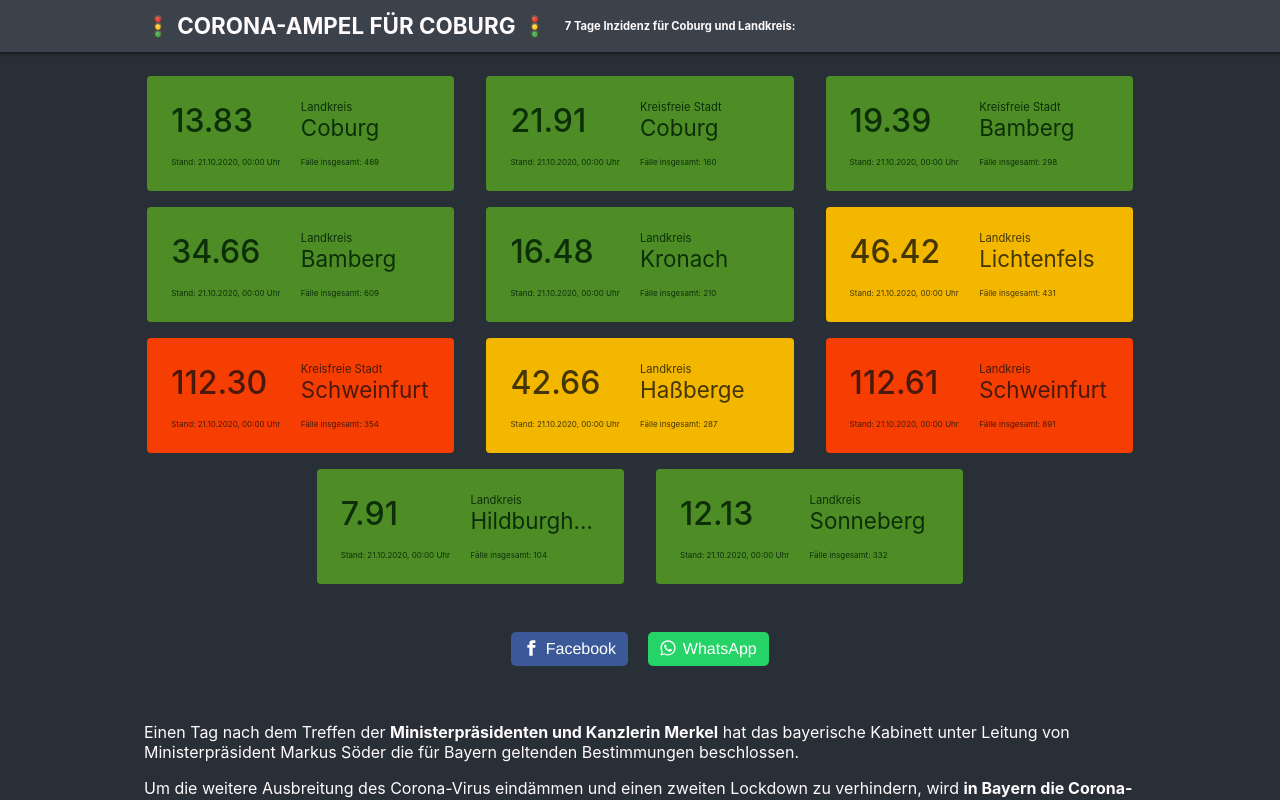
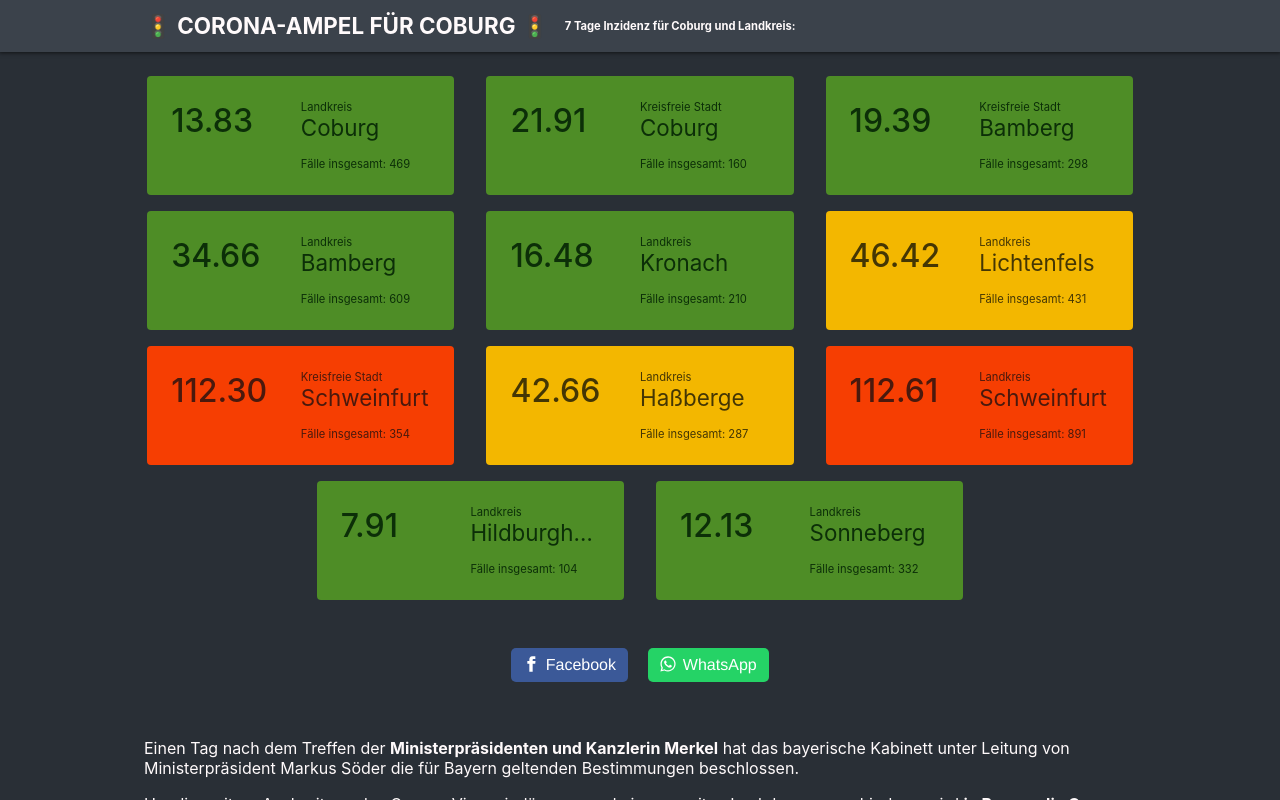
Before and after one commit to ingomc/coburg19, a Svelte app: page / in a window 1280 px wide. Shown: the top 800 px of the page. Built offline with nearby package versions, Linux system fonts and the light colour scheme.

Commit message:
move last update

```diff
--- a/src/App.svelte
+++ b/src/App.svelte
@@ -132,13 +132,14 @@
           href="https://www.andre-bellmann.de/?utm_source=social-media&utm_medium=corona&utm_campaign=website">Andre
           Bellmann</a>
           <p>
-          Basierend auf den <a href="https://npgeo-corona-npgeo-de.hub.arcgis.com/datasets/917fc37a709542548cc3be077a786c17_0" target="_blank" rel="noopener">Daten des RKI</a></p>
+          Basierend auf den <a href="https://npgeo-corona-npgeo-de.hub.arcgis.com/datasets/917fc37a709542548cc3be077a786c17_0" target="_blank" rel="noopener">Daten des RKI</a> Stand: {sortedData[0].attributes.last_update}</p>
       </center>
     </div>
   </div>
 
   <!-- Cookie-Free Tracking -->
   <script type="text/javascript">
+    var siteID = '1';
     var _paq = (window._paq = window._paq || []);
     _paq.push(['disableCookies']);
     _paq.push(['trackPageView']);
@@ -146,7 +147,7 @@
     (function () {
       var u = '//tracking.andre-bellmann.de/';
       _paq.push(['setTrackerUrl', u + 'phpfortr.php']);
-      _paq.push(['setSiteId', '1']);
+      _paq.push(['setSiteId', siteID]);
       var d = document,
         g = d.createElement('script'),
         s = d.getElementsByTagName('script')[0];
--- a/src/components/Card.svelte
+++ b/src/components/Card.svelte
@@ -64,12 +64,8 @@
     overflow: hidden;
   }
 
-  .card__update {
-    font-size: 0.5rem;
-  }
-
   .card__cases {
-    font-size: 0.5rem;
+    font-size: 0.7rem;
   }
 </style>
 
@@ -85,7 +81,7 @@
   </div>
   <div class="card__row">
     <div class="card__column">
-      <div class="card__update">Stand: {data.last_update}</div>
+      <!-- Left empty -->
     </div>
     <div class="card__column">
       <div class="card__cases">Fälle insgesamt: {data.cases}</div>
```
